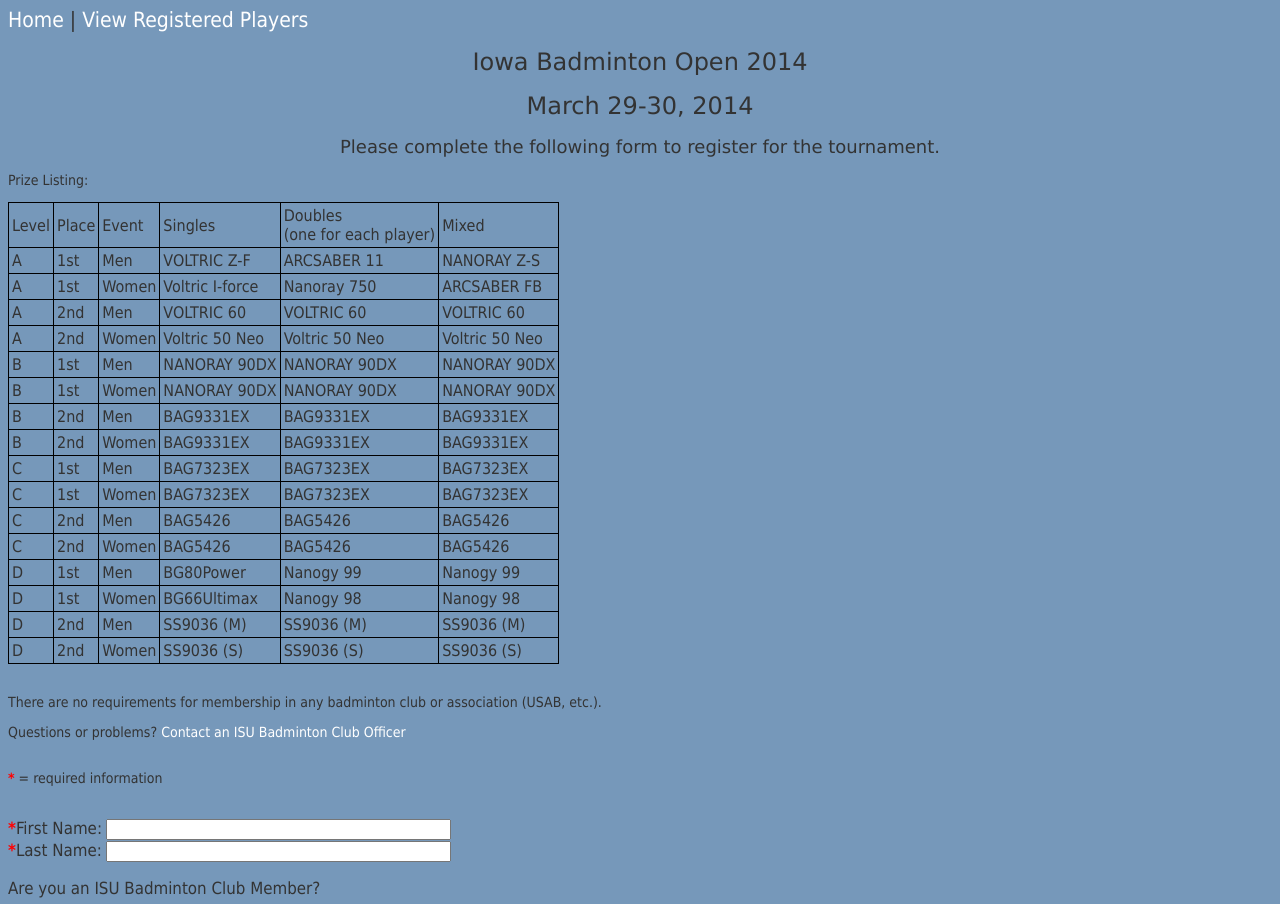
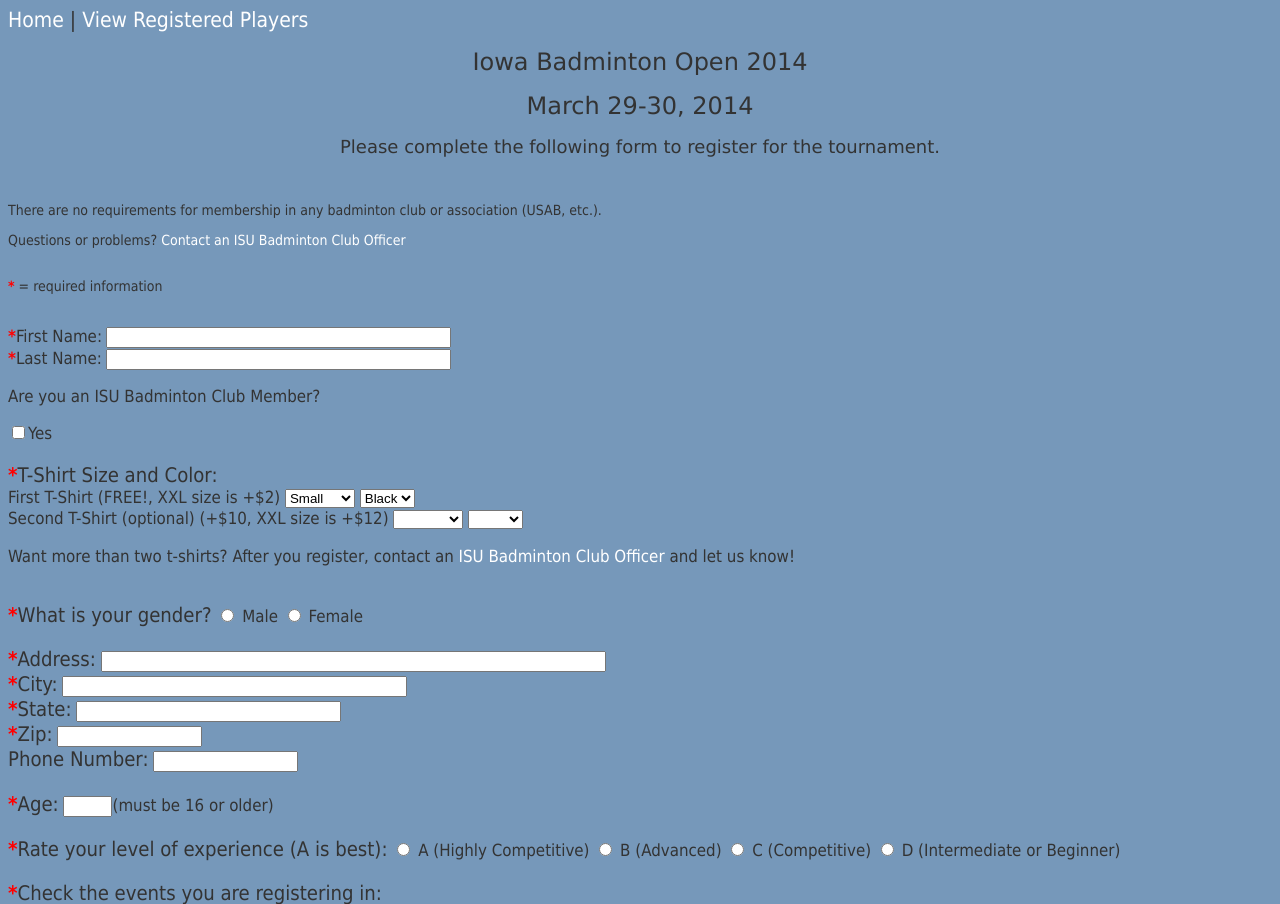
Before and after one commit to firefly2442/badminton_registration, a PHP site: page /register.php in a window 1280 px wide. Shown: the top 904 px of the page. Run offline with PHP 8.4, Linux system fonts and the light colour scheme.

Commit message:
Revert "add prize listing"
This reverts commit cdfcdda85fcba6db11f9233d36f379f7b11827ea.

```diff
--- a/css/style.css
+++ b/css/style.css
@@ -72,13 +72,3 @@ table {
 #breadcrumb {
 	font-size: 150%;
 }
-
-.prizes {
-	width: auto;
-	border-collapse: collapse;
-	border: 1px solid black;
-}
-.prizes td {
-	padding: 3px;
-	border: 1px solid black;
-}
--- a/register.php
+++ b/register.php
@@ -165,167 +165,6 @@ echo $tournament_details;
 
 
 <div id="entire_form">
-
-
-<p>Prize Listing:</p>
-
-<table class="prizes">
-<tr>
-	<td>Level</td>
-	<td>Place</td>
-	<td>Event</td>
-	<td>Singles</td>
-	<td>Doubles<br>(one for each player)</td>
-	<td>Mixed</td>
-</tr>
-
-<tr>
-	<td>A</td>
-	<td>1st</td>
-	<td>Men</td>
-	<td>VOLTRIC Z-F</td>
-	<td>ARCSABER 11</td>
-	<td>NANORAY Z-S</td>
-</tr>
-
-<tr>
-	<td>A</td>
-	<td>1st</td>
-	<td>Women</td>
-	<td>Voltric I-force</td>
-	<td>Nanoray 750</td>
-	<td>ARCSABER FB</td>
-</tr>
-
-<tr>
-	<td>A</td>
-	<td>2nd</td>
-	<td>Men</td>
-	<td>VOLTRIC 60</td>
-	<td>VOLTRIC 60</td>
-	<td>VOLTRIC 60</td>
-</tr>
-
-<tr>
-	<td>A</td>
-	<td>2nd</td>
-	<td>Women</td>
-	<td>Voltric 50 Neo</td>
-	<td>Voltric 50 Neo</td>
-	<td>Voltric 50 Neo</td>
-</tr>
-
-<tr>
-	<td>B</td>
-	<td>1st</td>
-	<td>Men</td>
-	<td>NANORAY 90DX</td>
-	<td>NANORAY 90DX</td>
-	<td>NANORAY 90DX</td>
-</tr>
-
-<tr>
-	<td>B</td>
-	<td>1st</td>
-	<td>Women</td>
-	<td>NANORAY 90DX</td>
-	<td>NANORAY 90DX</td>
-	<td>NANORAY 90DX</td>
-</tr>
-
-<tr>
-	<td>B</td>
-	<td>2nd</td>
-	<td>Men</td>
-	<td>BAG9331EX</td>
-	<td>BAG9331EX</td>
-	<td>BAG9331EX</td>
-</tr>
-
-<tr>
-	<td>B</td>
-	<td>2nd</td>
-	<td>Women</td>
-	<td>BAG9331EX</td>
-	<td>BAG9331EX</td>
-	<td>BAG9331EX</td>
-</tr>
-
-<tr>
-	<td>C</td>
-	<td>1st</td>
-	<td>Men</td>
-	<td>BAG7323EX</td>
-	<td>BAG7323EX</td>
-	<td>BAG7323EX</td>
-</tr>
-
-<tr>
-	<td>C</td>
-	<td>1st</td>
-	<td>Women</td>
-	<td>BAG7323EX</td>
-	<td>BAG7323EX</td>
-	<td>BAG7323EX</td>
-</tr>
-
-<tr>
-	<td>C</td>
-	<td>2nd</td>
-	<td>Men</td>
-	<td>BAG5426</td>
-	<td>BAG5426</td>
-	<td>BAG5426</td>
-</tr>
-
-<tr>
-	<td>C</td>
-	<td>2nd</td>
-	<td>Women</td>
-	<td>BAG5426</td>
-	<td>BAG5426</td>
-	<td>BAG5426</td>
-</tr>
-
-<tr>
-	<td>D</td>
-	<td>1st</td>
-	<td>Men</td>
-	<td>BG80Power</td>
-	<td>Nanogy 99</td>
-	<td>Nanogy 99</td>
-</tr>
-
-<tr>
-	<td>D</td>
-	<td>1st</td>
-	<td>Women</td>
-	<td>BG66Ultimax</td>
-	<td>Nanogy 98</td>
-	<td>Nanogy 98</td>
-</tr>
-
-<tr>
-	<td>D</td>
-	<td>2nd</td>
-	<td>Men</td>
-	<td>SS9036 (M)</td>
-	<td>SS9036 (M)</td>
-	<td>SS9036 (M)</td>
-</tr>
-
-<tr>
-	<td>D</td>
-	<td>2nd</td>
-	<td>Women</td>
-	<td>SS9036 (S)</td>
-	<td>SS9036 (S)</td>
-	<td>SS9036 (S)</td>
-</tr>
-
-</table>
-
-
 <br>
 <p>There are no requirements for membership in any badminton club or association (USAB, etc.).</p>
 <p>Questions or problems? <a href="http://www.stuorg.iastate.edu/badminton/contact.php">Contact an ISU Badminton Club Officer</a></p>
```
